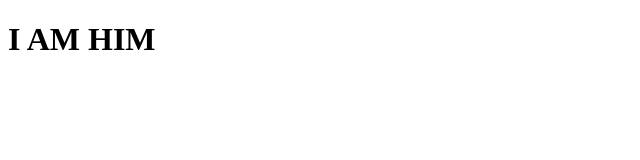
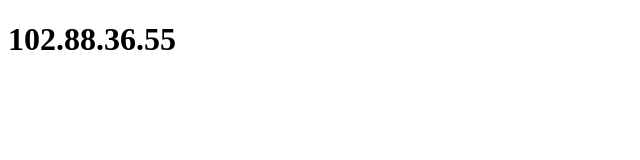
Before and after one commit to realroblo/realroblo.github.io, a plain HTML site: page index.html in a window 1280 px wide. Shown: the whole page, without its empty margins (0-640 px from the left). Drawn offline with Linux system fonts and the light colour scheme.

Commit message:
Updated IP

```diff
--- a/index.html
+++ b/index.html
@@ -7,6 +7,6 @@
 <title>IP Site</title>
 </head>
 <body>
-<h1 id="ip">I AM HIM</h1>
+<h1 id="ip">102.88.36.55</h1>
 </body>
 </html>
```
